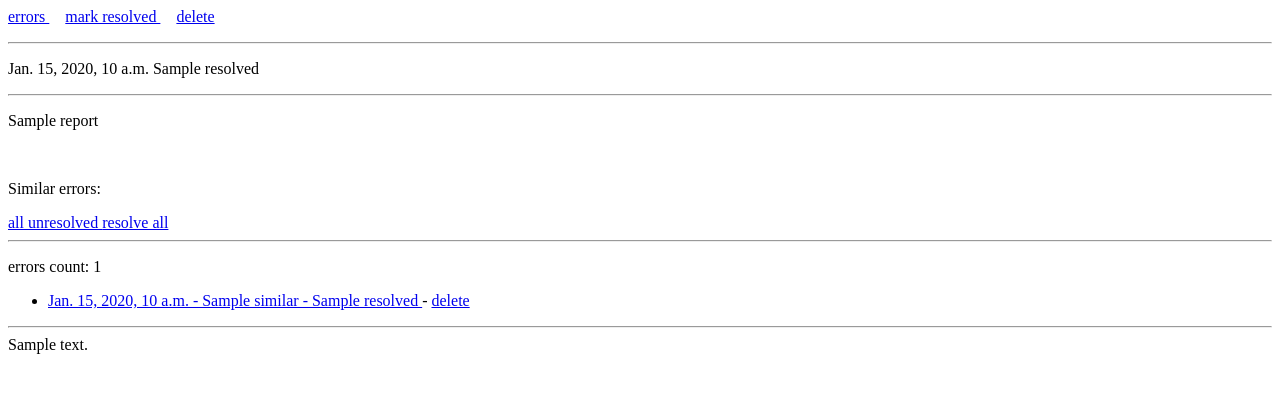
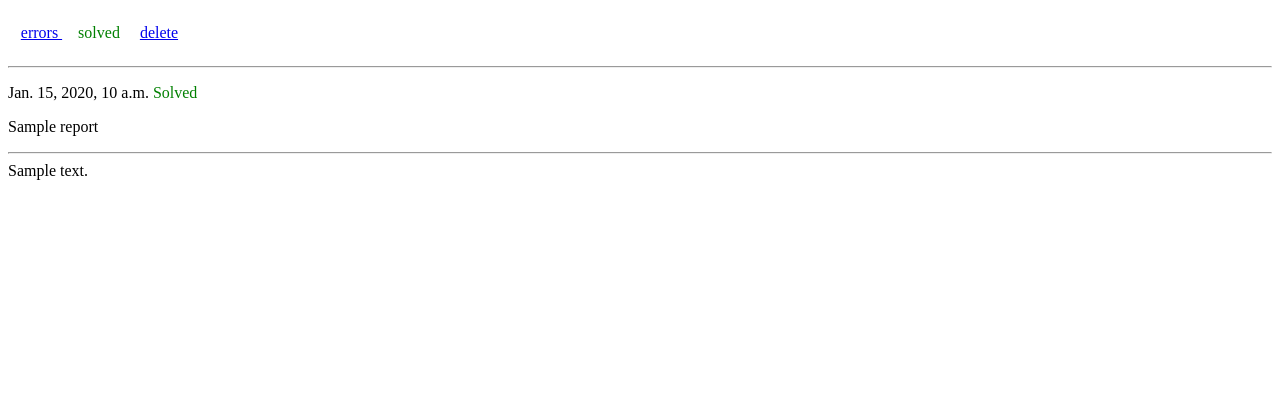
Before and after one commit to gsteixeira/django-except-catcher, a Django app: template except_catcher/templates/except_catcher/view_error.html in a window 1280 px wide. Shown: the top 393 px of the page. Run offline with Django 3.2, Linux system fonts and the light colour scheme; the template is opened without the code that fills it: most values are stand-ins (such as "Sample title", 1, 10 or a date in 2020).

Commit message:
some styling and navigation improvements

```diff
--- /dev/null
+++ b/except_catcher/static/except_catcher/style.css
@@ -0,0 +1,24 @@
+
+.header-navbar{
+    overflow: hidden;
+    width: 100%;
+    height: 4rem;
+    height: fit-content;
+/*     display: flex; */
+    justify-content: space-between;
+    padding-left: 0.8rem;
+    padding-right: 0.8rem;
+
+}
+.flex-container{
+    display: flex;
+    justify-content: space-between;
+    flex-wrap: wrap;
+}
+
+.green {
+    color: green;
+}
+.red {
+    color: red;
+}
--- /dev/null
+++ b/except_catcher/templates/except_catcher/base.html
@@ -0,0 +1,9 @@
+<html>
+    <head>
+        <link rel="stylesheet" href="/static/except_catcher/style.css">
+    </head>
+    <body>
+        {% block content %}
+        {% endblock content %}
+    </body>
+</html>
--- a/except_catcher/templates/except_catcher/list_report.html
+++ b/except_catcher/templates/except_catcher/list_report.html
@@ -1,25 +1,24 @@
+{% extends "except_catcher/base.html" %}
+{% load ecatcher %}
 
-<a href="{% url 'list_reports' %}?all">
-    all
-</a>
-<a href="{% url 'list_reports' %}">
-    unresolved
-</a>
-<a href="{% url 'resolve_all' %}">
-    resolve all
-</a>
-<hr>
+{% block content %}
+    {% include 'except_catcher/list_report_header.html' %}
 
     <p>
-    errors count: {{ list_reports.count }}
+        Exception count: {{ list_reports.count }}
     </p>
 
 
     <ul>
     {% for report in list_reports %}
         <li>
+            {{ report.date_time }} -
             <a href="{% url 'view_error' report.id %}">
-            {{ report.date_time }} - {{ report.subject }} - {{ report.resolved }}
+                {{ report.subject }}
+            </a>
+            -
+            <a href="{% url 'mark_resolved' report.id %}">
+                {{ report|is_solved  }}
             </a>
             -
             <a href="{% url 'delete_error' report.id %}">
@@ -28,3 +27,5 @@
         </li>
     {% endfor %}
     </ul>
+
+{% endblock content %}
--- a/except_catcher/templates/except_catcher/view_error.html
+++ b/except_catcher/templates/except_catcher/view_error.html
@@ -1,29 +1,19 @@
+{% extends "except_catcher/base.html" %}
+{% load ecatcher %}
 
 
-<p>
-    <a href="{% url 'list_reports' %}">
-        errors
-    </a>
-    &nbsp; &nbsp;
-    <a href="{% url 'mark_resolved' report.id %}">
-        mark resolved
-    </a>
-    &nbsp; &nbsp;
-    <a href="{% url 'delete_error' report.id %}">
-        delete
-    </a>
-</p>
-<hr>
-<p>{{ report.date_time }} {{ report.resolved }}</p>
-<hr>
+{% block content %}
+    {% include 'except_catcher/view_error_header.html' %}
+    <p>{{ report.date_time }} {{ report|is_solved }}</p>
     <p>{{ report.subject|linebreaks }}</p>
-<br>
-
-<p>Similar errors:</p>
     {% with report.get_similar as list_reports %}
+        {% if list_reports %}
+            <p>Similar exceptions:</p>
             {% include 'except_catcher/list_report.html' %}
+        {% endif %}
     {% endwith %}
     <hr>
     {% autoescape off %}
         {{ report.html_message }}
     {% endautoescape %}
+{% endblock content %}
--- /dev/null
+++ b/except_catcher/templates/except_catcher/view_error_header.html
@@ -0,0 +1,22 @@
+
+<div class="header-navbar">
+    <p>
+        <a href="{% url 'list_reports' %}">
+            errors
+        </a>
+        {% if not report.resolved %}
+            &nbsp; &nbsp;
+            <a href="{% url 'mark_resolved' report.id %}">
+                mark resolved
+            </a>
+        {% else %}
+            &nbsp; &nbsp;
+            <span class="green">solved</span>
+        {% endif %}
+        &nbsp; &nbsp;
+        <a href="{% url 'delete_error' report.id %}">
+            delete
+        </a>
+    </p>
+</div>
+<hr>
--- /dev/null
+++ b/except_catcher/templatetags/ecatcher.py
@@ -0,0 +1,13 @@
+from django import template
+from django.utils.safestring import mark_safe
+
+
+register = template.Library()
+
+@register.filter(name='is_solved')
+def is_solved(error):
+    if error.resolved:
+        ret = '<span class="green">Solved</span>'
+    else:
+        ret = '<span class="red">Unsolved</span>'
+    return mark_safe(ret)
--- a/except_catcher/views.py
+++ b/except_catcher/views.py
@@ -26,7 +26,7 @@
 
 @user_passes_test(lambda u: u.is_superuser)
 def delete_error(request, pk):
-    """ Mark a particular exceptions as resolved
+    """ Delete a particular exception report
     """
     report = ExceptionReport.objects.get(pk=pk)
     report.delete()
--- a/setup.py
+++ b/setup.py
@@ -9,13 +9,13 @@
 
 setup(
     name='django-except-catcher',
-    version='0.0.1',
+    version='0.0.2',
     packages=find_packages(),
     include_package_data=True,
     license='GNU License',  # example license
     description='Catch Exceptions in production',
     long_description=README,
-    url='https://tutti.me/',
+    url='https://github.com/gsteixeira/django-except-catcher',
     author='Gustavo Selbach Teixeira',
     author_email='gsteixei@gmail.com',
     zip_safe=False,
```
Also changed, not shown: except_catcher/models.py (+4 -3 lines), except_catcher/static/style.css (added, +20 -0 lines), except_catcher/templates/except_catcher/list_report_header.html (added, +15 -0 lines), except_catcher/static/except_catcher/logo.png (added), except_catcher/templatetags/__init__.py (added), 3 other files. Lines whose indentation alone changed are shown as unchanged.
